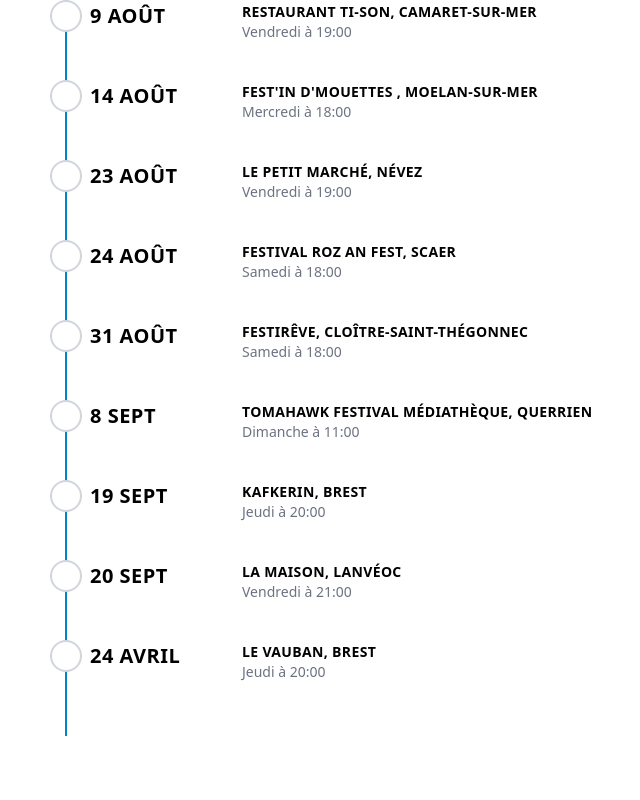
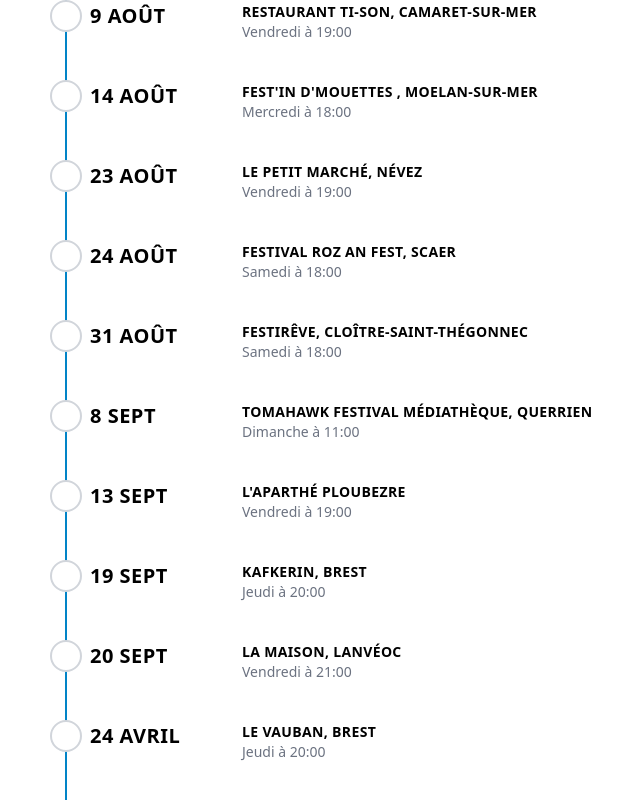
Before and after one commit to AlexandreKempf/en-tete-a-texte, a SvelteKit app: page /concerts in a window 1280 px wide. Shown: the part 1730-2530 px from the top of the page, without its empty margins (590-1230 px from the left). Before the commit the page ends 2466 px from the top, so only its background shows below. Built offline with nearby package versions, Linux system fonts and the light colour scheme.

Commit message:
Update concerts.js

```diff
--- a/src/routes/concerts.js
+++ b/src/routes/concerts.js
@@ -320,6 +320,10 @@
         place: 'Tomahawk Festival Médiathèque, Querrien'
     },
     {
+        date: new Date(2024, 8, 13, 19, 0),
+        place: 'L\'Aparthé  Ploubezre'
+    },
+    {
         date: new Date(2024, 8, 19, 20, 0),
         place: 'Kafkerin, Brest'
     },
```
